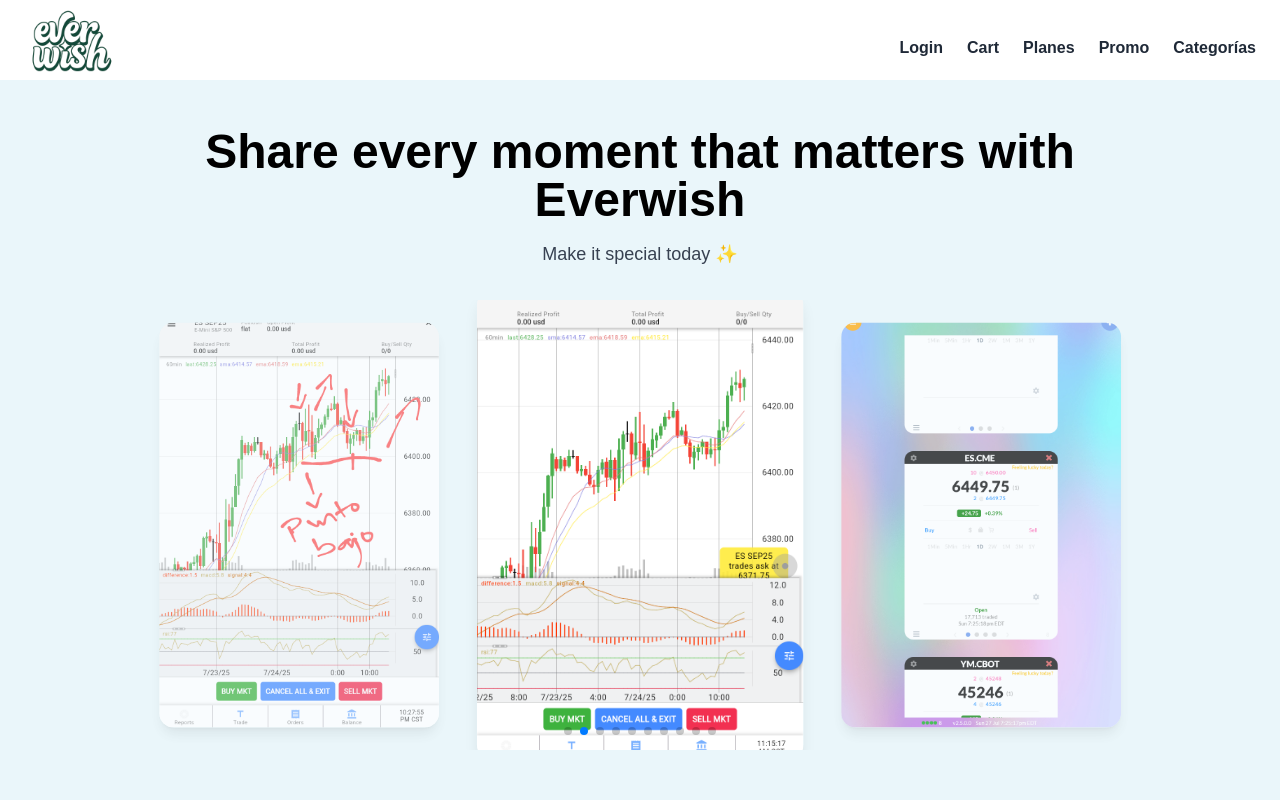
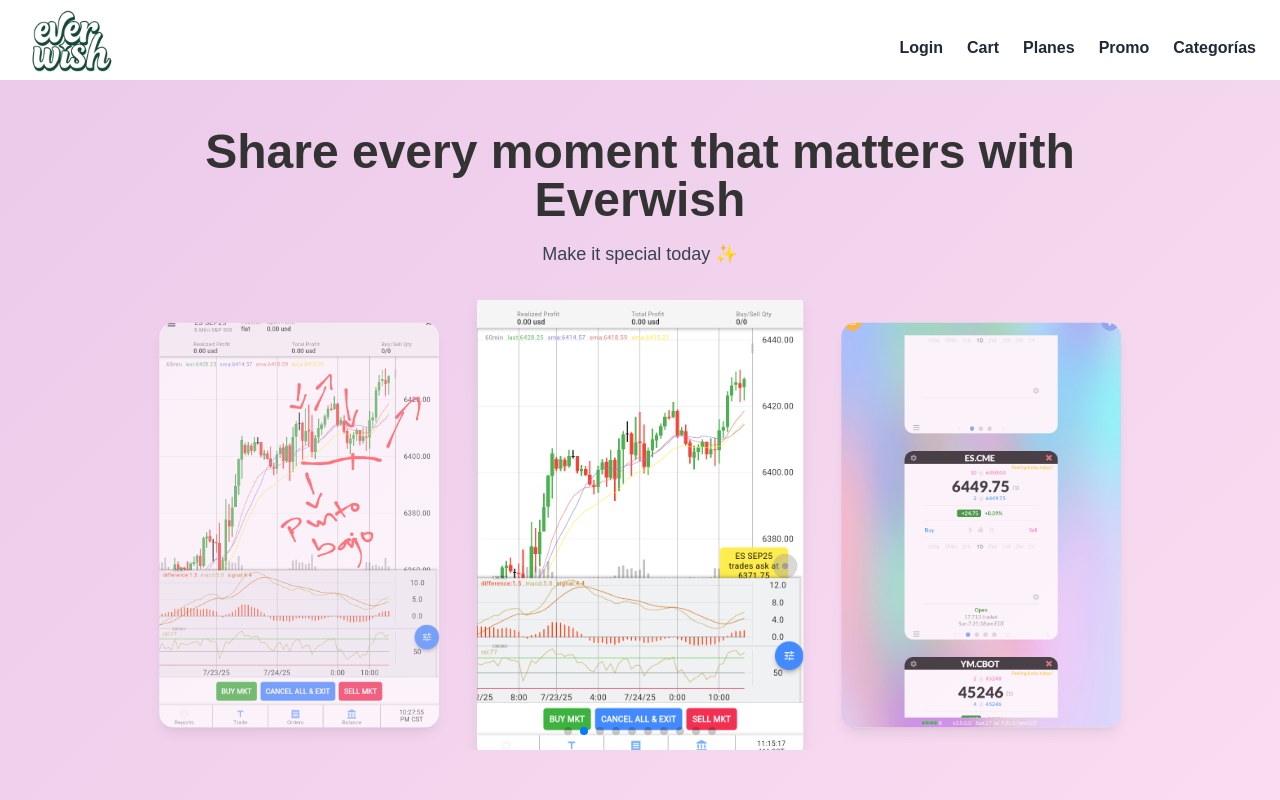
Before and after one commit to everwishhq-commits/EverWish, a Next.js app: page / in a window 1280 px wide. Shown: the top 800 px of the page. Built offline with nearby package versions, Linux system fonts and the light colour scheme.

Commit message:
Update globals.css

```diff
--- a/app/globals.css
+++ b/app/globals.css
@@ -2,10 +2,41 @@
 @tailwind components;
 @tailwind utilities;
 
-/* tus estilos globales extra van aquí */
+/* Estilos globales */
 body {
   font-family: sans-serif;
-  background-color: #EAF6FA; /* fondo pastel azul clarito */
   margin: 0;
   padding: 0;
+  background: linear-gradient(-45deg, #EAF6FA, #FDE2F3, #E0BBE4, #FFF5D7);
+  background-size: 400% 400%;
+  animation: gradientShift 25s ease infinite;
+  transition: background 0.5s ease-in-out;
 }
+
+/* Animación suave tipo Instagram */
+@keyframes gradientShift {
+  0% {
+    background-position: 0% 50%;
+  }
+  50% {
+    background-position: 100% 50%;
+  }
+  100% {
+    background-position: 0% 50%;
+  }
+}
+
+/* Ajustes adicionales opcionales */
+html, body {
+  scroll-behavior: smooth;
+  color: #333;
+}
+
+a {
+  text-decoration: none;
+  transition: color 0.3s ease;
+}
+
+a:hover {
+  color: #0070f3;
+}
```
